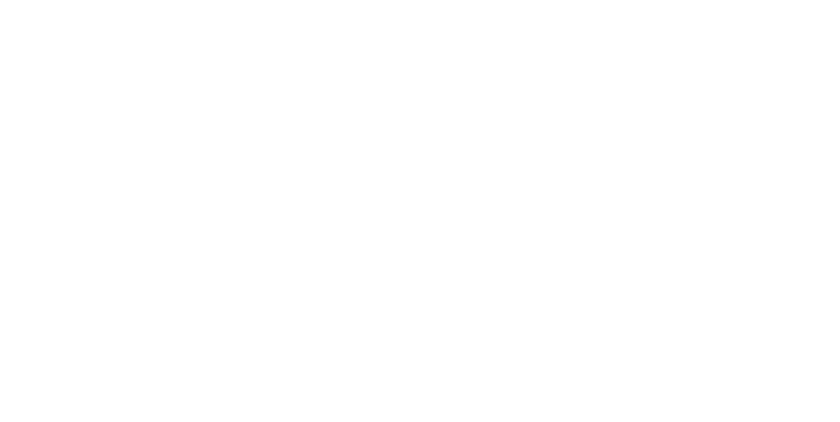
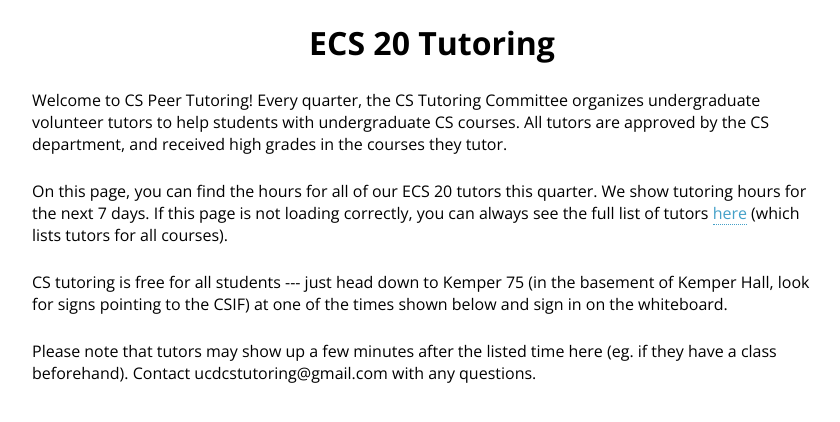
Before and after one commit to UC-Davis-CS-Tutoring/find-a-tutor, a plain HTML site: page 20.html in a window 1280 px wide. Shown: the whole page, without its empty margins (208-1048 px from the left). Drawn offline with nearby package versions, Linux system fonts and the light colour scheme.

Commit message:
More textual details, some simple CSS

```diff
--- a/20.html
+++ b/20.html
@@ -1,18 +1,41 @@
 <!DOCTYPE html>
 <html>
     <head>
-         <meta charset="UTF-8">
+        <meta charset="UTF-8">
         <title>CS Peer Tutoring: ECS 20</title>
         <script src="https://cdnjs.cloudflare.com/ajax/libs/moment.js/2.24.0/moment.min.js"></script>
+        <link href="style.css" rel="stylesheet"></link>
     </head>
     <body>
+        <h1>ECS 20 Tutoring</h1>
+        <p>
+            Welcome to CS Peer Tutoring! Every quarter, the CS Tutoring
+            Committee organizes undergraduate volunteer tutors to help students
+            with undergraduate CS courses. All tutors are approved by the CS
+            department, and received high grades in the courses they tutor.
+        </p>
+        <p>
+            On this page, you can find the hours for all of our ECS 20 tutors
+            this quarter. We show tutoring hours for the next 7 days. If this
+            page is not loading correctly, you can always see the full list of
+            tutors <a
+                href="https://calendar.google.com/calendar/embed?src=ucdcstutoring@gmail.com&mode=WEEK&ctz=America/Los_Angeles&pli=1">here</a>
+            (which lists tutors for all courses).
+        </p>
+        <p>
+            CS tutoring is free for all students --- just head down to Kemper
+            75 (in the basement of Kemper Hall, look for signs pointing to the
+            CSIF) at one of the times shown below and sign in on the whiteboard.
+        </p>
+        <p>
+            Please note that tutors may show up a few minutes after the listed
+            time here (eg. if they have a class beforehand). Contact
+            ucdcstutoring@gmail.com with any questions.
+        </p>
         <script src='calendar.js'></script>
         <script async defer src="https://apis.google.com/js/api.js"
             onload="this.onload=function(){};handleClientLoad()"
             onreadystatechange="if (this.readyState === 'complete') this.onload()">
         </script>
-        <script>
-            var course_number = "20";
-        </script>
     </body>
 </html>
--- a/calendar.js
+++ b/calendar.js
@@ -55,7 +55,7 @@ function listUpcomingEvents() {
                 var event_date = when.format("dddd, MMMM Do");
                 if (last_date != event_date) {
                     last_date = event_date;
-                    var new_header = document.createElement("h1");
+                    var new_header = document.createElement("h2");
                     new_header.textContent = event_date;
                     document.body.appendChild(new_header);
                     last_ul = document.createElement("ul");
--- /dev/null
+++ b/style.css
@@ -0,0 +1,27 @@
+@import url('https://fonts.googleapis.com/css?family=Open+Sans:400,600,700');
+html, body {
+    text-align: center;
+    font-family: "Open Sans", sans-serif;
+}
+
+a {
+    text-decoration: none;
+    color: #44a0c8;
+    border-bottom: 1px dotted currentColor;
+}
+    a:hover { border-bottom-style: solid; }
+
+h2 {
+    font-weight: 400;
+}
+
+p {
+    max-width: 800px;
+    margin: 25px auto;
+    text-align: left;
+}
+
+ul {
+    display: inline-block;
+    text-align: left;
+}
```
Also changed, not shown: index.html (added, +15 -0 lines).
